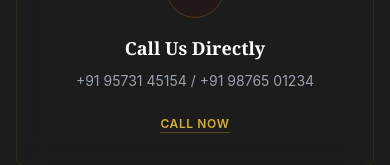
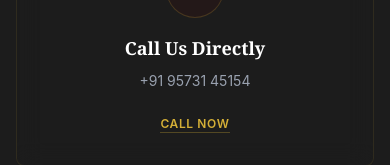
Before and after one commit to satishbisani094-hub/Aroma-Spice-garden, a React app in the folder frontend/: page / in a window 390 px wide. Shown: the part 3972-4137 px from the top of the page. Built offline with nearby package versions, Linux system fonts and the light colour scheme; the HTML template or start-up script is replaced by a standard one.

Commit message:
chore: remove secondary phone number +91 98765 01234

```diff
--- a/frontend/src/pages/Contact.jsx
+++ b/frontend/src/pages/Contact.jsx
@@ -55,7 +55,7 @@ const Contact = () => {
     {
       icon: <Phone className="h-6 w-6 text-accent" />,
       title: "Call Us Directly",
-      desc: "+91 95731 45154 / +91 98765 01234",
+      desc: "+91 95731 45154",
       action: "tel:+919573145154",
       actionLabel: "Call Now"
     },
```
